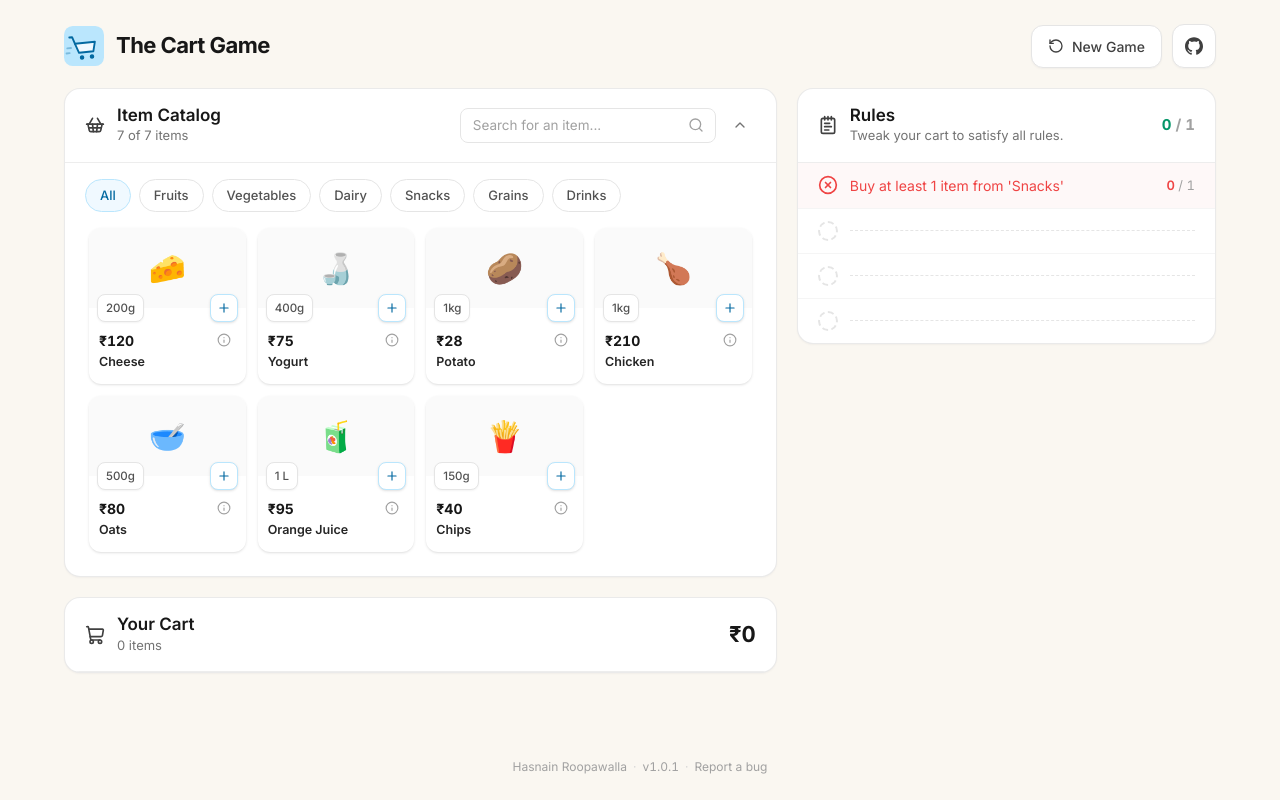
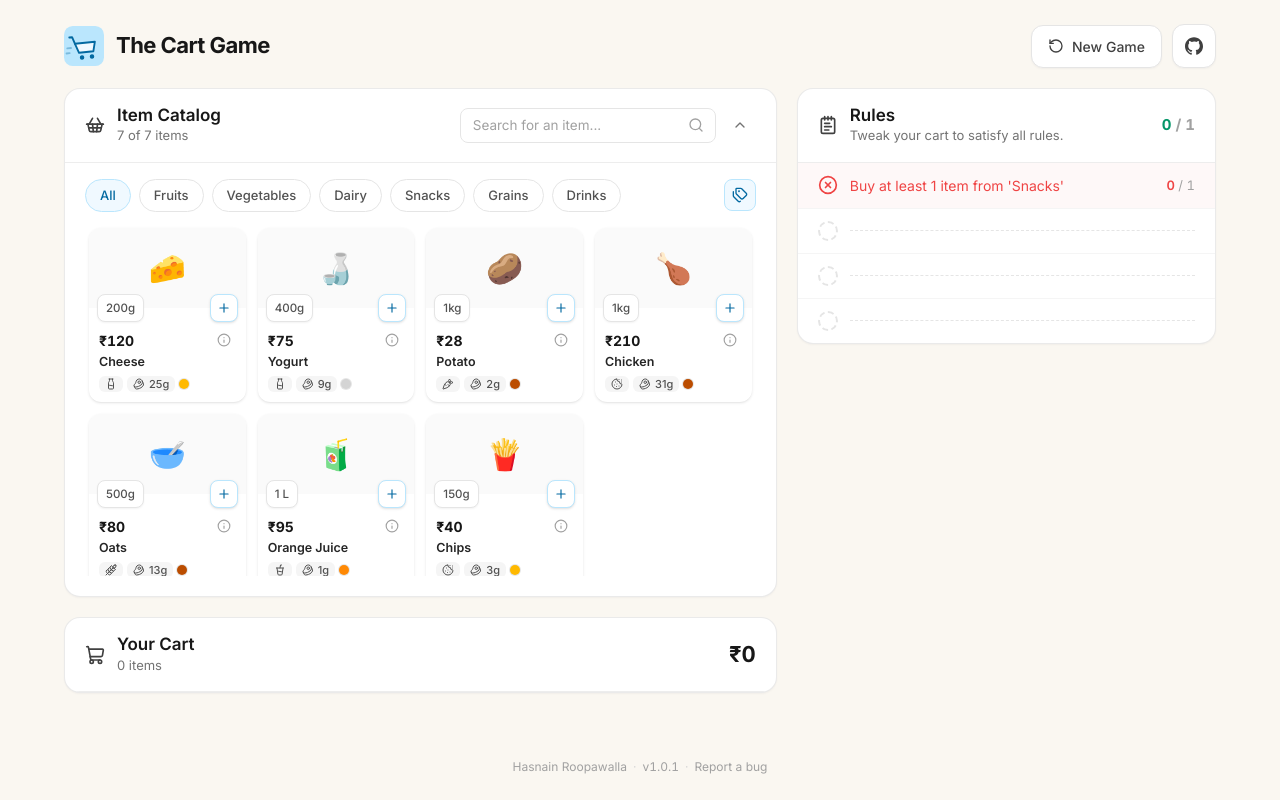
Before and after one commit to hasnainroopawalla/the-cart-game, a React (Vite) app: page / in a window 1280 px wide. Built offline with nearby package versions, Linux system fonts and the light colour scheme.

Commit message:
Attributes

```diff
--- a/src/components/attribute-summary.tsx
+++ b/src/components/attribute-summary.tsx
@@ -8,7 +8,7 @@ import {
   Tag,
   Beef,
 } from "lucide-react";
-import { type ItemAttributes } from "../../data";
+import { type ItemAttributes } from "../data";
 
 const COLOR_DOT: Record<ItemAttributes["color"], string> = {
   green: "bg-emerald-500",
@@ -54,15 +54,20 @@ const AttributeChip = ({
 
 export const AttributeSummary = ({
   attributes,
+  compact,
+  className = "",
 }: {
   attributes: ItemAttributes;
+  compact?: boolean;
+  className?: string;
 }) => (
-  <div className="hidden items-center gap-1 sm:flex">
+  // Display is left to the caller so it can hide the strip responsively.
+  <div className={`flex-wrap items-center gap-1 ${className}`}>
     <AttributeChip
       icon={CATEGORY_ICON[attributes.category] ?? Tag}
       title={`Category: ${attributes.category}`}
     >
-      {attributes.category}
+      {!compact && attributes.category}
     </AttributeChip>
     <AttributeChip icon={Beef} title={`Protein: ${attributes.protein}g`}>
       {attributes.protein}g
--- a/src/components/cart-panel/cart-panel.tsx
+++ b/src/components/cart-panel/cart-panel.tsx
@@ -3,7 +3,7 @@ import { Card, IconButton, PanelHeader, formatPrice } from "../card";
 import { ShoppingCart, X } from "lucide-react";
 import { ItemInfoButton } from "../item-info-popover";
 import { QuantityStepper } from "../quantity-stepper";
-import { AttributeSummary } from "./attribute-summary";
+import { AttributeSummary } from "../attribute-summary";
 import { CartUtils, type CartItems, type CatalogItem } from "../../data";
 
 type CartItem = CatalogItem & {
@@ -98,7 +98,10 @@ const CartRow = ({
           {item.size}
         </p>
       )}
-      <AttributeSummary attributes={item.attributes} />
+      <AttributeSummary
+        attributes={item.attributes}
+        className="hidden sm:flex"
+      />
     </div>
     <QuantityStepper
       quantity={item.quantity}
--- a/src/components/catalog-panel.tsx
+++ b/src/components/catalog-panel.tsx
@@ -1,8 +1,9 @@
 import * as React from "react";
 import { Card, CollapseToggle, PanelHeader, formatPrice } from "./card";
+import { AttributeSummary } from "./attribute-summary";
 import { ItemInfoButton } from "./item-info-popover";
 import { QuantityStepper } from "./quantity-stepper";
-import { Plus, Search, ShoppingBasket } from "lucide-react";
+import { Plus, Search, ShoppingBasket, Tags } from "lucide-react";
 import { Catalog, CatalogItem, Categories, Category } from "../data";
 
 export const CatalogPanel = ({
@@ -14,7 +15,8 @@ export const CatalogPanel = ({
 }) => {
   const [query, setQuery] = React.useState("");
   const [category, setCategory] = React.useState<Category | null>(null);
-  const [isOpen, setIsOpen] = React.useState(true);
+  const [isPanelOpen, setIsPanelOpen] = React.useState(true);
+  const [showAttributes, setShowAttributes] = React.useState(true);
 
   const visibleItems = React.useMemo(() => {
     const search = query.trim().toLowerCase();
@@ -32,13 +34,13 @@ export const CatalogPanel = ({
         icon={<ShoppingBasket className="h-5 w-5" />}
         title="Item Catalog"
         subtitle={
-          isOpen
+          isPanelOpen
             ? `${visibleItems.length} of ${Catalog.items.length} items`
             : `${Catalog.items.length} items available`
         }
         right={
           <div className="flex items-center gap-2">
-            {isOpen && (
+            {isPanelOpen && (
               <div className="relative w-64">
                 <input
                   type="search"
@@ -51,17 +53,18 @@ export const CatalogPanel = ({
               </div>
             )}
             <CollapseToggle
-              isOpen={isOpen}
-              onToggle={() => setIsOpen((open) => !open)}
+              isOpen={isPanelOpen}
+              onToggle={() => setIsPanelOpen((open) => !open)}
               label="catalog"
             />
           </div>
         }
       />
 
-      {isOpen && (
+      {isPanelOpen && (
         <>
-          <div className="flex flex-wrap items-center gap-2 px-5 pt-4">
+          <div className="flex items-start gap-2 px-5 pt-4">
+            <div className="flex flex-1 flex-wrap items-center gap-2">
               <CategoryChip
                 label="All"
                 active={category === null}
@@ -77,6 +80,26 @@ export const CatalogPanel = ({
               ))}
             </div>
 
+            <button
+              type="button"
+              aria-pressed={showAttributes}
+              onClick={() => setShowAttributes((shown) => !shown)}
+              aria-label="Toggle item details"
+              title={
+                showAttributes
+                  ? "Hide item details"
+                  : "Show category, protein and colour on every card"
+              }
+              className={`inline-flex h-8 w-8 shrink-0 items-center justify-center rounded-lg border transition ${
+                showAttributes
+                  ? "border-primary-200 bg-primary-50 text-primary-700"
+                  : "border-neutral-200 bg-white text-neutral-500 hover:border-neutral-300 hover:text-neutral-900"
+              }`}
+            >
+              <Tags className="h-4 w-4" />
+            </button>
+          </div>
+
           <div className="mt-3 px-5 pb-5">
             {visibleItems.length === 0 ? (
               <p className="py-6 text-center text-[13px] text-neutral-400">
@@ -90,6 +113,7 @@ export const CatalogPanel = ({
                     item={item}
                     onQuantityChange={addItemToCart}
                     quantityInCart={getQuantityByItemId(item.id)}
+                    showAttributes={showAttributes}
                   />
                 ))}
               </div>
@@ -105,10 +129,12 @@ const CatalogCard = ({
   item,
   quantityInCart,
   onQuantityChange,
+  showAttributes,
 }: {
   item: CatalogItem;
   quantityInCart: number;
   onQuantityChange: (itemId: string, quantity: number) => void;
+  showAttributes: boolean;
 }) => {
   const onIncrement = React.useCallback(() => {
     onQuantityChange(item.id, 1);
@@ -123,8 +149,8 @@ const CatalogCard = ({
   return (
     <article
       className={`flex flex-col overflow-hidden rounded-xl bg-white shadow-sm transition hover:shadow-md ${
-        inCart ? "ring-primary-200 ring-2" : ""
-      }`}
+        showAttributes ? "pb-2.5" : "pb-2"
+      } ${inCart ? "ring-primary-200 ring-2" : ""}`}
     >
       <div
         className={`relative grid h-20 place-items-center text-3xl leading-none transition-colors ${
@@ -171,11 +197,19 @@ const CatalogCard = ({
       </div>
 
       <p
-        className="line-clamp-2 h-8 px-2.5 pt-0.5 pb-2.5 text-[12.5px] leading-4 font-semibold text-neutral-800"
+        className="line-clamp-2 max-h-8 px-2.5 pt-0.5 text-[12.5px] leading-4 font-semibold break-words text-neutral-800"
         title={item.name}
       >
         {item.name}
       </p>
+
+      {showAttributes && (
+        <AttributeSummary
+          attributes={item.attributes}
+          compact
+          className="animate-row-in mt-auto flex px-2.5 pt-1.5"
+        />
+      )}
     </article>
   );
 };
```
Lines whose indentation alone changed are shown as unchanged.
